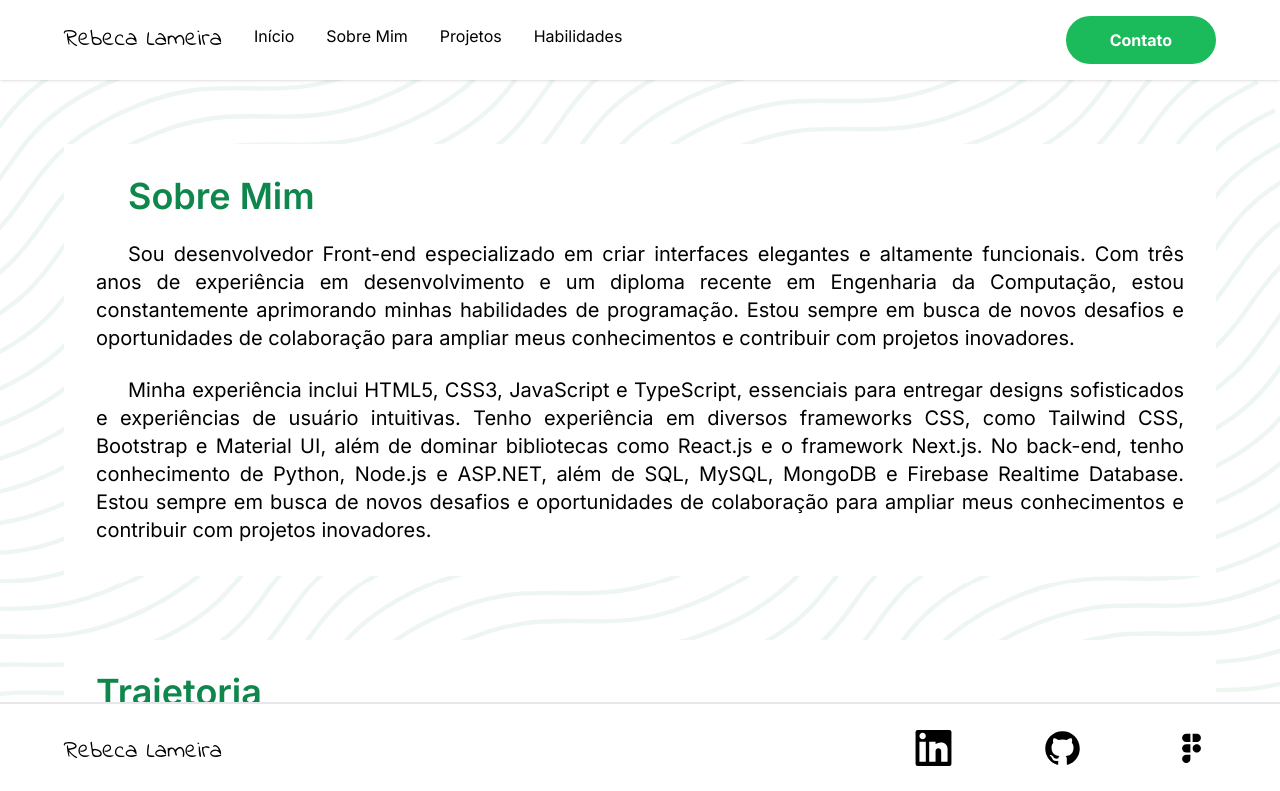
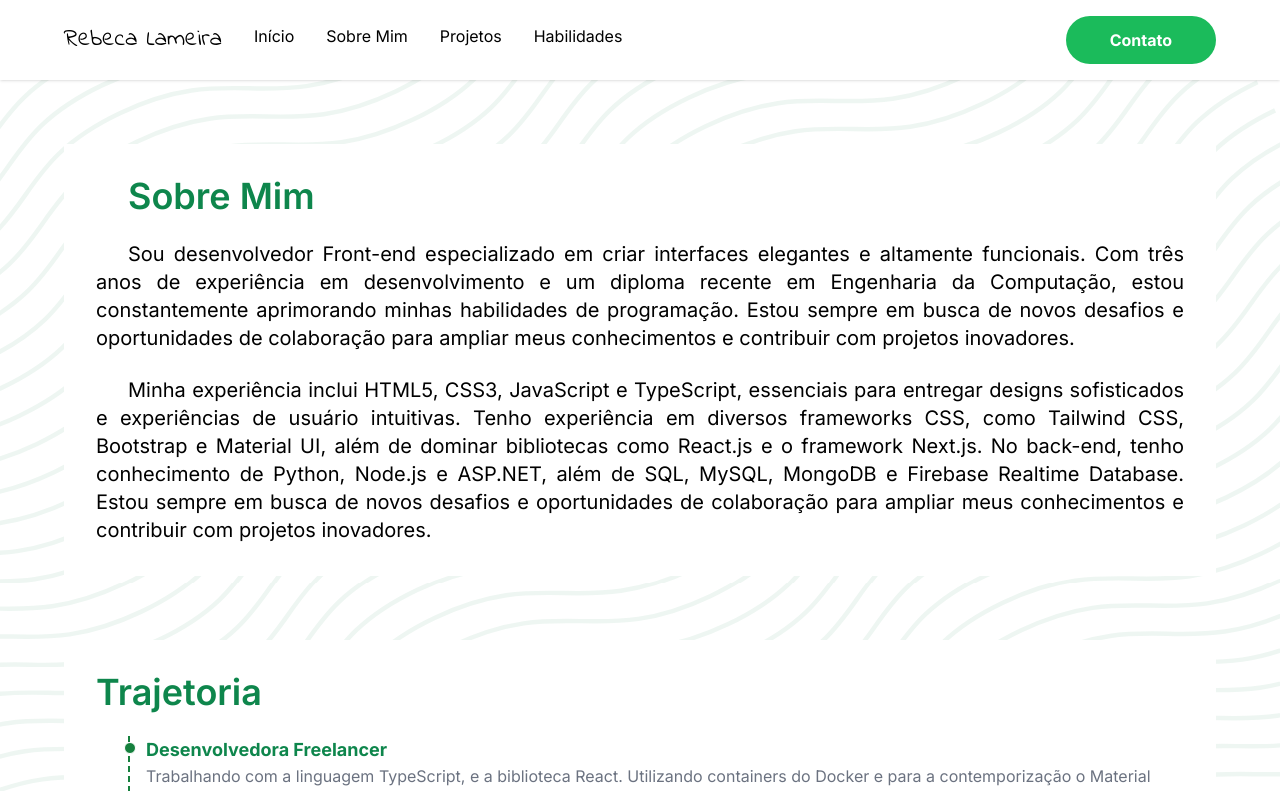
Before and after one commit to RebecaLameira/my-portfolio, a Next.js app: page /aboutMe in a window 1280 px wide. Shown: the top 791 px of the page. Built offline with nearby package versions, Linux system fonts and the light colour scheme.

Commit message:
Fix the about me page.

```diff
--- a/app/aboutMe/page.tsx
+++ b/app/aboutMe/page.tsx
@@ -19,7 +19,7 @@ export default function AboutMe() {
 				<Content />
 				<Trajectory />
 			</div>
-			<Footer className="absolute mobile:fixed" />
+			<Footer className="mobile:fixed" />
 		</div>
 	);
 }
```
